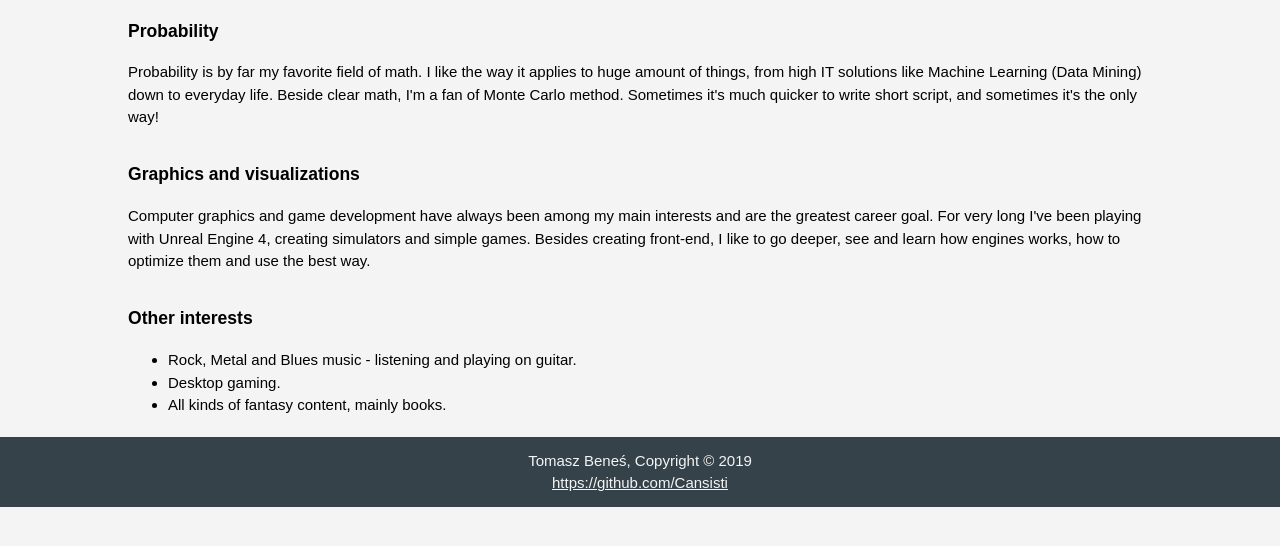
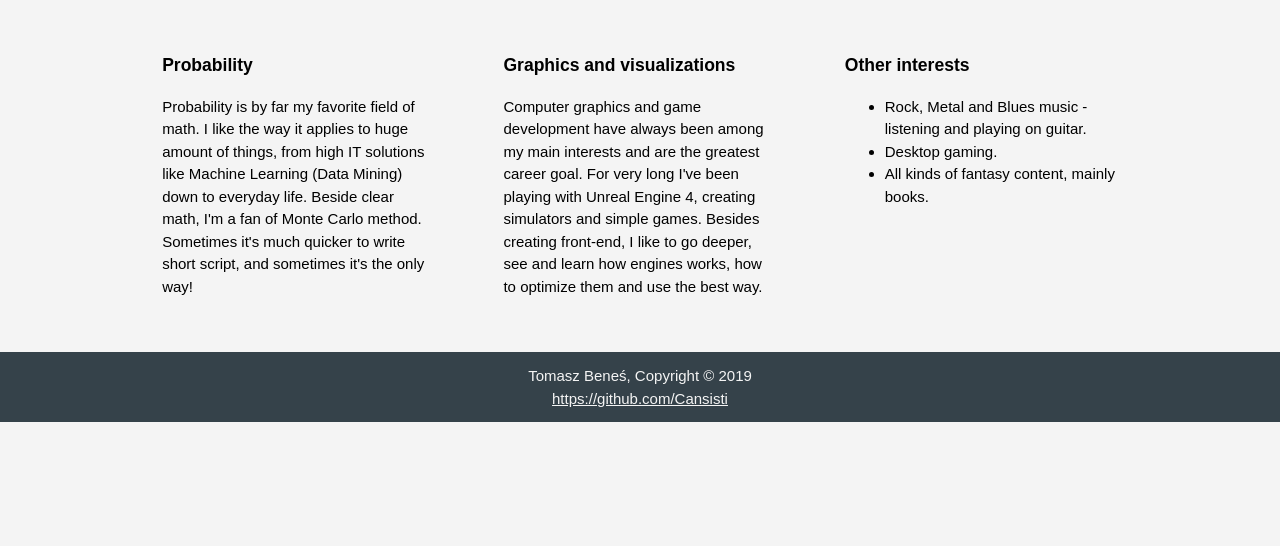
Before and after one commit to Cansisti/www, a PHP site: page /interests.html in a window 1280 px wide. Shown: the part 103-649 px from the top of the page. Run offline with PHP 8.4, Linux system fonts and the light colour scheme.

Commit message:
last fixes

```diff
--- a/L1/css/desktop.css
+++ b/L1/css/desktop.css
@@ -21,4 +21,12 @@
 		float: left;
 		width: 30%;
 	}
+
+	.grid-container {
+		grid-template-columns: repeat(3, 1fr);
+	}
+
+	.grid-container-item {
+		grid-column: auto;
+	}
 }
--- a/L1/css/style.css
+++ b/L1/css/style.css
@@ -1,7 +1,12 @@
 @import	url(desktop.css);
 
+@font-face {
+    font-family: "YeonSung-Regular";
+    src: url(../font/YeonSung-Regular.ttf) format("truetype");
+}
+
 body {
-	font: 15px/1.5 Arial, Helvetica,sans-serif;
+	font: 15px/1.5 Arial, Helvetica, sans-serif;
 	padding:0;
 	margin:0;
 	background-color:#f4f4f4;
@@ -11,6 +16,17 @@ body {
 	width: 80%;
 	margin: auto;
 	overflow: hidden;
+}
+
+.grid-container {
+	width: 80%;
+	margin: auto;
+	overflow: hidden;
+	display: grid;
+}
+
+.grid-container-item {
+	margin: 10%;
 }
 
 header ul {
@@ -79,6 +95,7 @@ header .current a {
 }
 
 #quote {
+	font: 15px/1.5 "YeonSung-Regular", Helvetica, sans-serif;
 	padding: 15px;
 	color: #f4f4f4;
 	background: #35424a;
--- a/L1/interests.html
+++ b/L1/interests.html
@@ -21,20 +21,20 @@
 				</nav>
 			</div>
 		</header>
-		<main>
-			<article class="container">
+		<main class="grid-container">
+			<article class="grid-container-item">
 				<h3>Probability</h3>
 				<p>
 					Probability is by far my favorite field of math. I like the way it applies to huge amount of things, from high IT solutions like Machine Learning (Data Mining) down to everyday life. Beside clear math, I'm a fan of Monte Carlo method. Sometimes it's much quicker to write short script, and sometimes it's the only way!
 				</p>
 			</article>
-			<article class="container">
+			<article class="grid-container-item">
 				<h3>Graphics and visualizations</h3>
 				<p>
 					Computer graphics and game development have always been among my main interests and are the greatest career goal. For very long I've been playing with Unreal Engine 4, creating simulators and simple games. Besides creating front-end, I like to go deeper, see and learn how engines works, how to optimize them and use the best way.
 				</p>
 			</article>
-			<article class="container">
+			<article class="grid-container-item">
 				<h3>Other interests</h3>
 				<ul>
 					<li>Rock, Metal and Blues music - listening and playing on guitar.</li>
```
Also changed, not shown: 1 other file.
